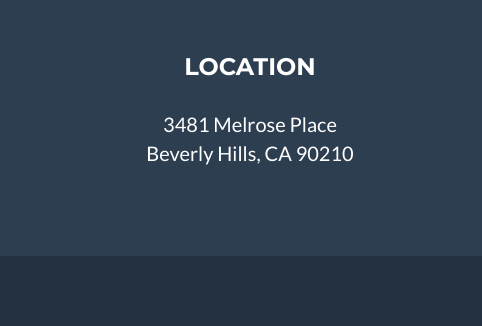
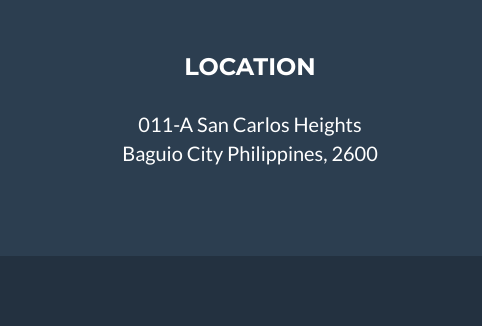
Before and after one commit to hannakimi/hannakimi.github.io, a website: page index.html in a window 1280 px wide. Shown: the part 3030-3356 px from the top of the page, 0-482 px from the left. Drawn offline with nearby package versions, Linux system fonts and the light colour scheme.

Commit message:
Add files via upload

```diff
--- a/index.html
+++ b/index.html
@@ -243,8 +243,8 @@
                 <div class="row">
                     <div class="footer-col col-md-4">
                         <h3>Location</h3>
-                        <p>3481 Melrose Place
-                            <br>Beverly Hills, CA 90210</p>
+                        <p>011-A San Carlos Heights
+                            <br>Baguio City Philippines, 2600</p>
                     </div>
                     <div class="footer-col col-md-4">
                         <h3>Around the Web</h3>
```
